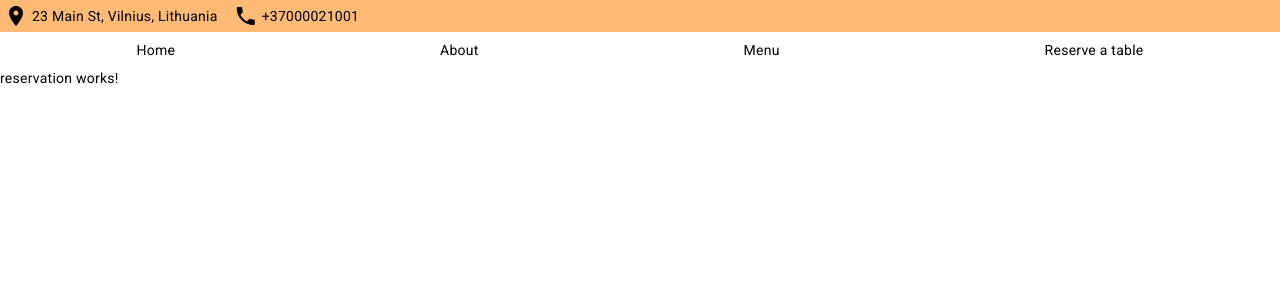
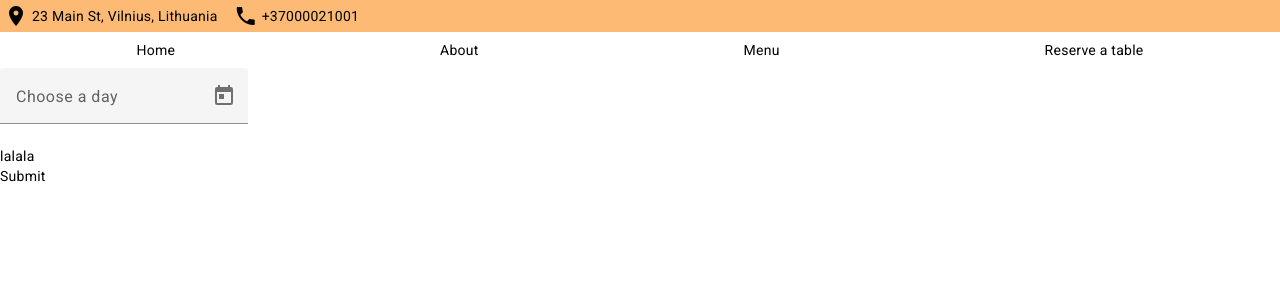
Before and after one commit to dambrauske/restaurant, an Angular app: page /reservation in a window 1280 px wide. Shown: the top 300 px of the page. Built offline with nearby package versions, Linux system fonts and the light colour scheme.

Commit message:
datepicker filters added

```diff
--- a/src/app/views/menu/menu.component.ts
+++ b/src/app/views/menu/menu.component.ts
@@ -16,6 +16,5 @@ export class MenuComponent implements OnInit {
 
   ngOnInit() {
     this.restaurantInfo = this.restaurantService.getRestaurantInfo();
-    console.warn(this.restaurantInfo.menu)
   }
 }
--- a/src/app/views/reservation/reservation.component.html
+++ b/src/app/views/reservation/reservation.component.html
@@ -1 +1,16 @@
-<p>reservation works!</p>
+<div>
+  <form>
+    <mat-form-field>
+      <mat-label>Choose a day</mat-label>
+      <input matInput [matDatepicker]="picker" [matDatepickerFilter]="dateFilter"/>
+      <mat-datepicker-toggle
+        matIconSuffix
+        [for]="picker"
+      ></mat-datepicker-toggle>
+      <mat-datepicker #picker [touchUi]="true"></mat-datepicker>
+    </mat-form-field>
+    <div>lalala</div>
+
+    <button>Submit</button>
+  </form>
+</div>
--- a/src/app/views/reservation/reservation.component.ts
+++ b/src/app/views/reservation/reservation.component.ts
@@ -1,12 +1,38 @@
 import { Component } from '@angular/core';
+import { FormControl, FormGroup, ReactiveFormsModule } from '@angular/forms';
+import { Validators } from '@angular/forms';
+import { MatDatepickerModule } from '@angular/material/datepicker';
+import { MatInputModule } from '@angular/material/input';
+import { MatFormFieldModule } from '@angular/material/form-field';
+import { provideNativeDateAdapter } from '@angular/material/core';
+import { MAT_DATE_LOCALE } from '@angular/material/core';
 
 @Component({
   selector: 'app-reservation',
   standalone: true,
-  imports: [],
+  imports: [
+    ReactiveFormsModule,
+    MatFormFieldModule,
+    MatInputModule,
+    MatDatepickerModule,
+  ],
+  providers: [
+    provideNativeDateAdapter(),
+    { provide: MAT_DATE_LOCALE, useValue: 'lt-LT' },
+  ],
   templateUrl: './reservation.component.html',
-  styleUrl: './reservation.component.css'
+  styleUrl: './reservation.component.css',
 })
 export class ReservationComponent {
+  constructor() {}
 
+  dateFilter(d: Date | null): boolean {
+    const today = new Date();
+    today.setHours(0, 0, 0, 0);
+    const monthAhead = new Date()
+    monthAhead.setMonth(monthAhead.getMonth() + 1)
+    if (d === null) return true;
+    if (d >= today && d <= monthAhead) return true;
+    return false;
+  }
 }
```
